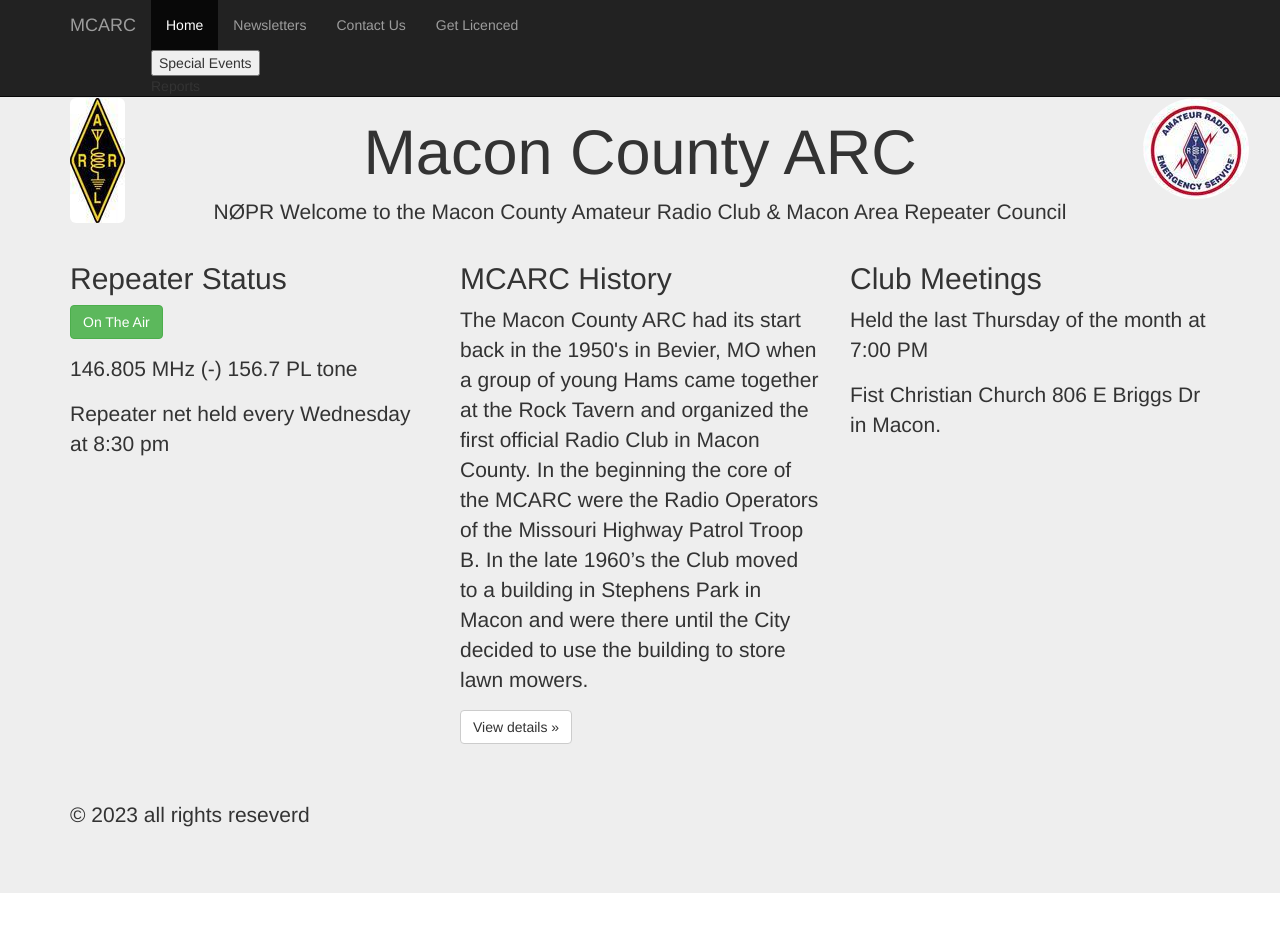
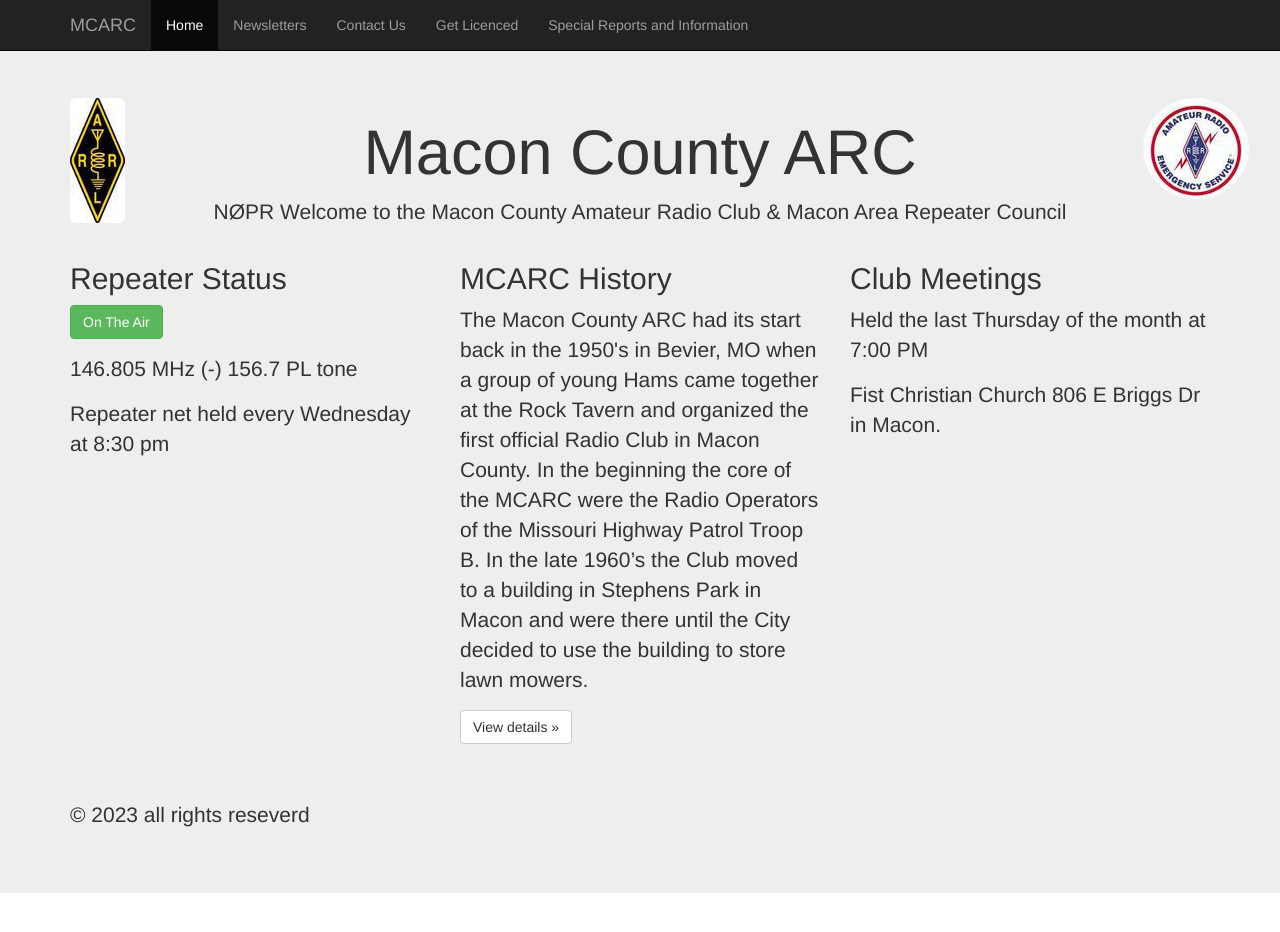
Before and after one commit to N0PR/N0PR.github.io, a plain HTML site: page index.html in a window 1280 px wide. Drawn offline with nearby package versions, Linux system fonts and the light colour scheme.

Commit message:
minor things done, menu fixed,

```diff
--- a/index.html
+++ b/index.html
@@ -53,9 +53,8 @@
             <li><a href="about.html">Contact Us <span class="sr-only"></span></a></li>
 
             <li><a href="licence.html">Get Licenced <span class="sr-only"></span></a></li>
-            <div class="dropdown">
-              <li><button>Special Events</button> </li>Reports
-              <!--            <li><a href="report.html">Special Reports and Information <span class="sr-only"></span></a></li> -->
+
+            <li><a href="report.html">Special Reports and Information <span class="sr-only"></span></a></li>
 
             </ul>
          <!--<form class="navbar-form navbar-right">
```
